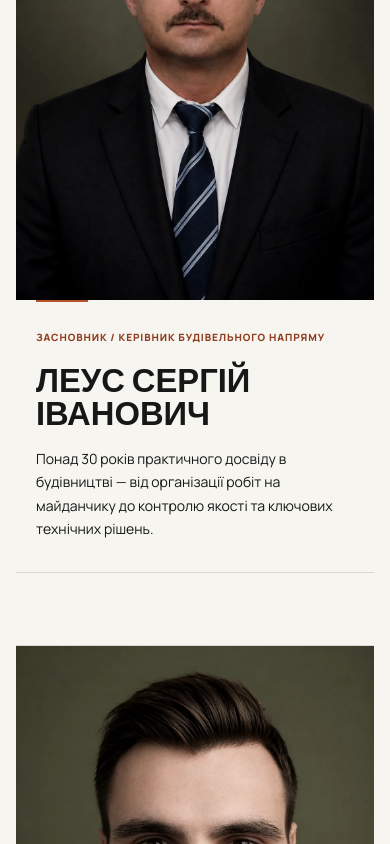
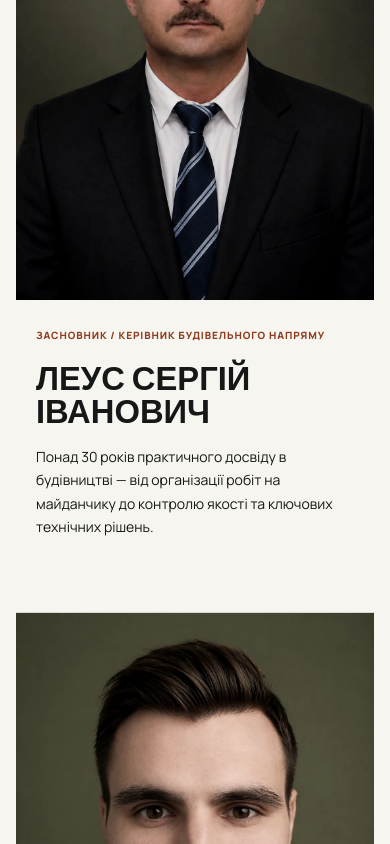
Before and after one commit to leusd100/rubikon-build, a Next.js app: page / in a window 390 px wide. Shown: the part 8487-9331 px from the top of the page. Built offline with nearby package versions, Linux system fonts and the light colour scheme.

Commit message:
fix: simplify mobile team profiles

```diff
--- a/app/globals.css
+++ b/app/globals.css
@@ -840,10 +840,11 @@ footer .brand-name small { color: var(--text-on-dark-subtle); }
   .promise-visual { min-height: 430px; }
   .story-checker { gap: 88px; }
   .team-grid { grid-template-columns: 1fr; }
-  .team-stories { gap: 72px; }
+  .team.section { padding-bottom: 64px; }
+  .team-stories { gap: 54px; }
   .person-photo { width: 100%; min-height: 0; aspect-ratio: 3 / 4; }
-  .person-info { justify-content: flex-start; padding: 30px 20px 32px; border-bottom: 1px solid var(--border-default); }
-  .person-info::before { top: 0; left: 20px; width: 52px; }
+  .person-info { justify-content: flex-start; padding: 28px 20px 20px; border-bottom: 0; }
+  .person-info::before { display: none; }
   .person-info > span { max-width: none; font-size: 10px; line-height: 1.45; letter-spacing: .09em; }
   .person-info h3 { margin: 18px 0; font-size: clamp(32px, 8.4vw, 38px); line-height: 1.02; }
   .person-info p, .person-info p:first-of-type { font-size: 14px; line-height: 1.65; }
```
